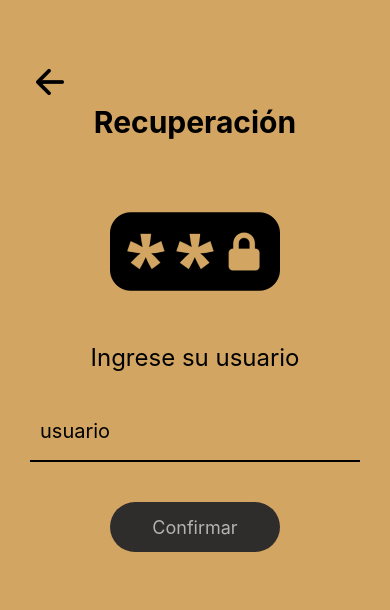
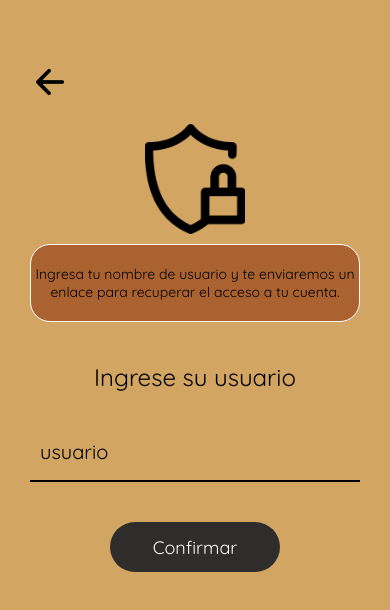
Before and after one commit to L3AC/HCG, a React Native app in the folder hcg/: screen /VerifUs in a window 390 px wide. Shown: the top 610 px of the page. Built offline with nearby package versions, Linux system fonts and the light colour scheme; no server answers.

Commit message:
Cambios en recu

```diff
--- a/hcg/src/screens/NotLogged/Recup/VerifUs.js
+++ b/hcg/src/screens/NotLogged/Recup/VerifUs.js
@@ -24,12 +24,14 @@ const VerifUs = () => {
         <Ionicons name="arrow-back" size={40} color="black" />
       </TouchableOpacity>
       {/* Título de la pantalla de recuperación */}
-      <Text style={styles.title}>Recuperación</Text>
       {/* Imagen alusiva a la pantalla recuperación*/}
       <Image
         style={styles.imagen}
-        source={require('../../../img/Recup1.png')}
+        source={require('../../../img/lock.png')}
       />
+      <View style={styles.contenedor2}>
+        <Text style={styles.indi}>Ingresa tu nombre de usuario y te enviaremos un enlace para recuperar el acceso a tu cuenta.</Text>
+      </View>
 
       <Text style={styles.text}>Ingrese su usuario</Text>
 
@@ -59,19 +61,37 @@ const styles = StyleSheet.create({
     padding: 30,
     backgroundColor: '#d2a563', // Color de fondo
   },
+  contenedor2:{
+    backgroundColor: '#AA6231',
+    paddingBottom: 20,
+    borderRadius:20,
+    borderColor: '#fff',
+    borderWidth: 1
+  },
   text: {
     marginTop: 40,
     fontSize: 24,
-    textAlign: 'center'
+    textAlign: 'center',
+    fontFamily: 'QuickSand',
   },
   title: {
     fontSize: 30,
     fontWeight: 'bold',
-    textAlign: 'center'
+    textAlign: 'center',
+    fontFamily: 'QuickSand'
+  },
+  indi: {
+    fontFamily: 'QuickSand',
+    fontSize: 14,
+    textAlign: 'center',
+    marginTop: 20
   },
   imagen: {
-    marginTop: 60,
-    marginStart: 80,
+    marginTop: 20,
+    alignSelf: 'center',
+    width: 100,
+    marginBottom: 10,
+    height: 110,
   },
   input: {
     marginTop: 30,
@@ -80,7 +100,8 @@ const styles = StyleSheet.create({
     borderBottomColor: 'black',
     paddingHorizontal: 10,
     marginBottom: 20,
-    fontSize: 20
+    fontSize: 20,
+    fontFamily: 'QuickSand'
   },
   button: {
     height: 50,
@@ -88,14 +109,15 @@ const styles = StyleSheet.create({
     backgroundColor: '#2F2C2C',
     justifyContent: 'center',
     alignItems: 'center',
-    borderRadius: 30
+    borderRadius: 25
   },
   buttonText: {
     justifyContent: 'center',
     alignItems: 'center',
     textAlign: 'center',
-    color: '#B3B3B3',
+    color: '#fff',
     fontSize: 18,
+    fontFamily: 'QuickSand'
   },
   containerButton: {
     marginTop: 20,
```
Also changed, not shown: hcg/src/img/lock.png (added).
